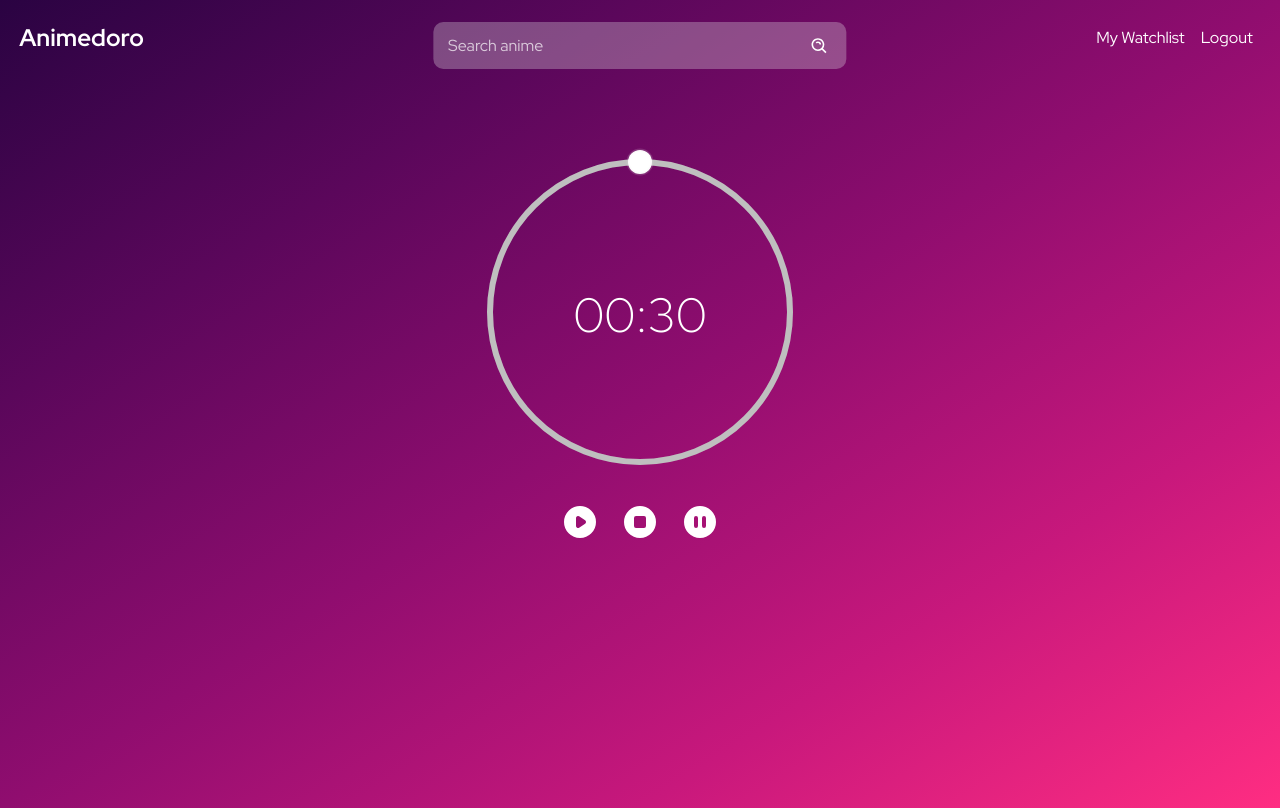
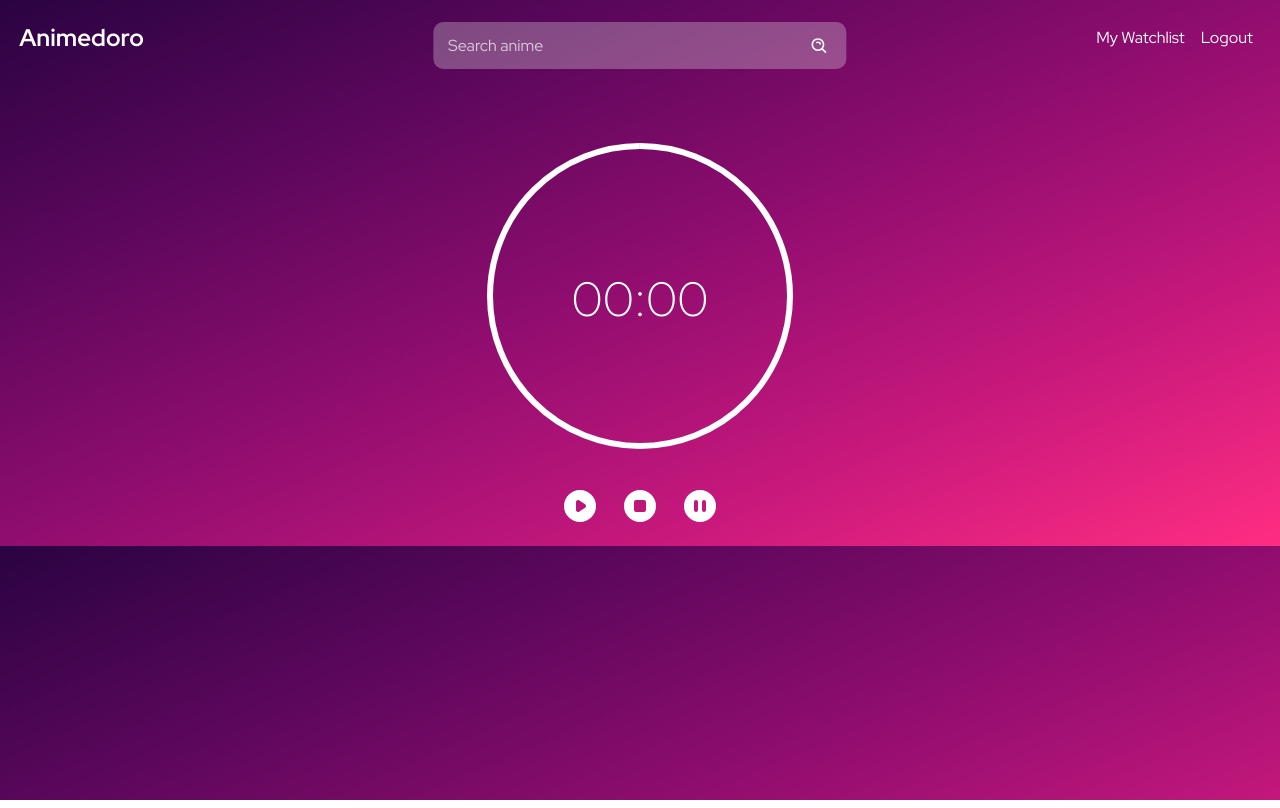
Before and after one commit to rajat4984/animedoro, a React (Create React App) app: page / in a window 1280 px wide. Built offline with nearby package versions, Linux system fonts and the light colour scheme.

Commit message:
timer functionality started

```diff
--- a/src/components/Timer/Timer.js
+++ b/src/components/Timer/Timer.js
@@ -1,30 +1,48 @@
-import React from "react";
+import React, { useEffect, useRef, useState } from "react";
 import "./timer.scss";
 import { HiPlay, HiPause, HiStop } from "react-icons/hi";
 
 function Timer() {
+  const progressRef = useRef();
+  const [totalTime, setTotalTime] = useState("01:00");
+  const [timer, setTimer] = useState("00:00");
+
+  const startTimer = () => {
+    const seconds = Number(totalTime.slice(3, 5));
+    const minutes = Number(totalTime.slice(0, 2));
+    progressRef.current.style.strokeDashoffset = "628";
+    progressRef.current.style.animation = `offset ${
+      minutes * 60 + seconds
+    }s linear forwards`;
+  };
+
+  const pauseTimer = () => {
+    console.log(progressRef.current.style.animationDuration);
+  };
+
+  const stopTimer = () => {
+    setTotalTime("00:00");
+    progressRef.current.style.animation = `offset 0s linear forwards`;
+  };
   return (
     <>
       <div className="circle">
         <svg viewBox="0 0 220 220" xmlns="http://www.w3.org/2000/svg">
           <g transform="translate(110,110)">
-            <circle r="100" class="e-c-base" />
+            <circle r="100" className="e-c-base" />
             <g transform="rotate(-90)">
-              <circle r="100" class="e-c-progress" />
-              <g id="e-pointer">
-                <circle cx="100" cy="0" r="8" class="e-c-pointer" />
-              </g>
+              <circle r="100" className="e-c-progress" ref={progressRef} />
             </g>
           </g>
         </svg>
-        <div class="controlls">
-          <div class="display-remain-time">00:30</div>
+        <div className="controlls">
+          <div className="display-remain-time">{timer}</div>
         </div>
       </div>
       <div className="buttons">
-        <HiPlay className="playBtn" />
-        <HiStop className="stopBtn" />
-        <HiPause className="passBtn" />
+        <HiPlay onClick={startTimer} className="playBtn" />
+        <HiStop onClick={stopTimer} className="stopBtn" />
+        <HiPause onClick={pauseTimer} className="passBtn" />
       </div>
     </>
   );
--- a/src/components/Timer/timer.scss
+++ b/src/components/Timer/timer.scss
@@ -1,23 +1,31 @@
 @use "../../scss/variables" as *;
 @use "../../scss/mixin" as *;
+
+@keyframes offset {
+  100%{
+    stroke-dashoffset: 0;
+  }
+}
 
   .circle {
     position: relative;
     left: 50%;
     transform: translateX(-50%);
-    margin-top: 5em;
+    margin-top: 4em;
     width: 250px;
 
     .e-c-base {
       fill: none;
-      stroke: #b6b6b6;
       stroke-width: 4px;
     }
     .e-c-progress {
       fill: none;
-      stroke: rgba(231, 231, 231, 0.173);
+      stroke: white;
+      stroke-dasharray: 3.14 * 2 * 100;
       stroke-width: 4px;
       transition: stroke-dashoffset 0.7s;
+      // stroke-dashoffset: 628;
+      // animation: offset 10s linear forwards;
     }
     .e-c-pointer {
       fill: #fff;
--- a/src/scss/index.scss
+++ b/src/scss/index.scss
@@ -7,7 +7,6 @@
 body{
     color: white;
     background-image: linear-gradient(to right bottom, #2a0342, #5b075b, #900d6f, #c8187c, #ff2d82);
-    height: 100vh;
 }
 
 /* width */
@@ -22,10 +21,5 @@ body{
 
   /* Handle */
   ::-webkit-scrollbar-thumb {
-    background: #888;
+    background: #900d6fc9;
   }
-
-  /* Handle on hover */
-  ::-webkit-scrollbar-thumb:hover {
-    background: #555;
-  }
```
